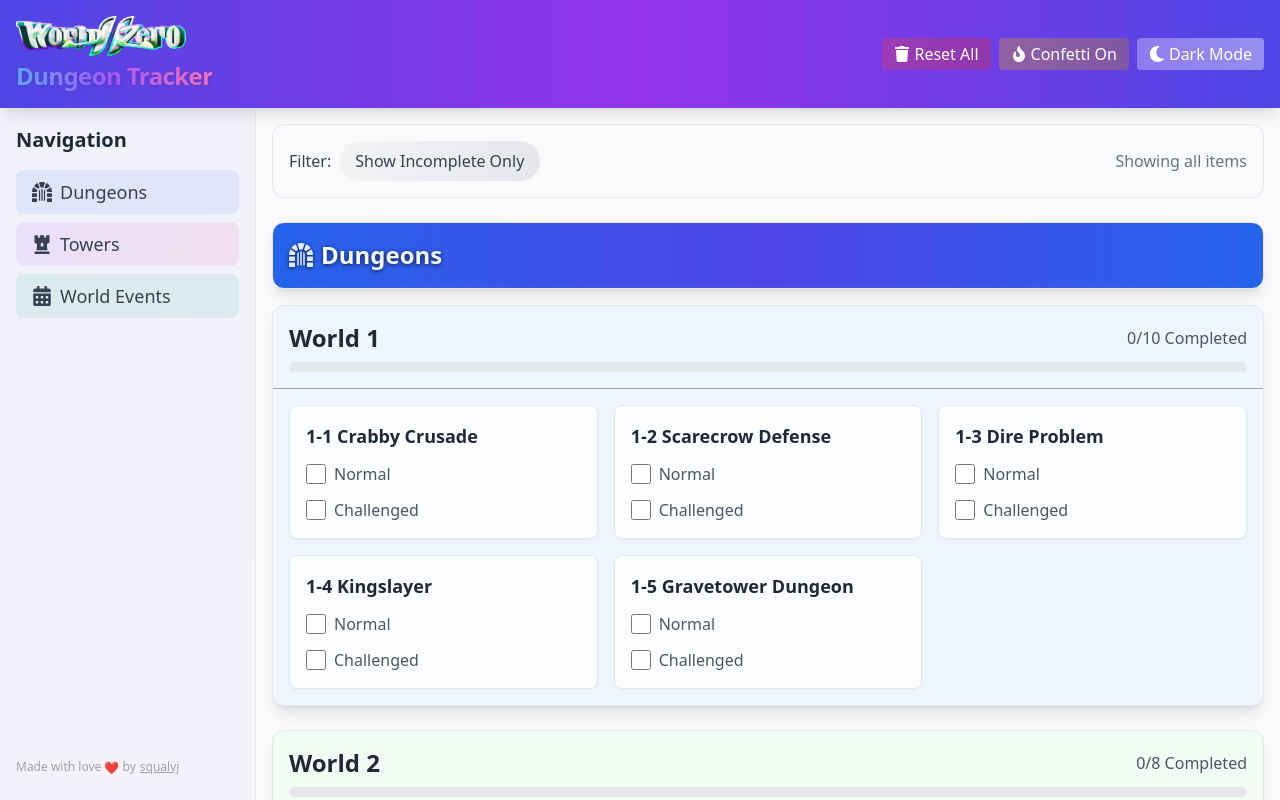
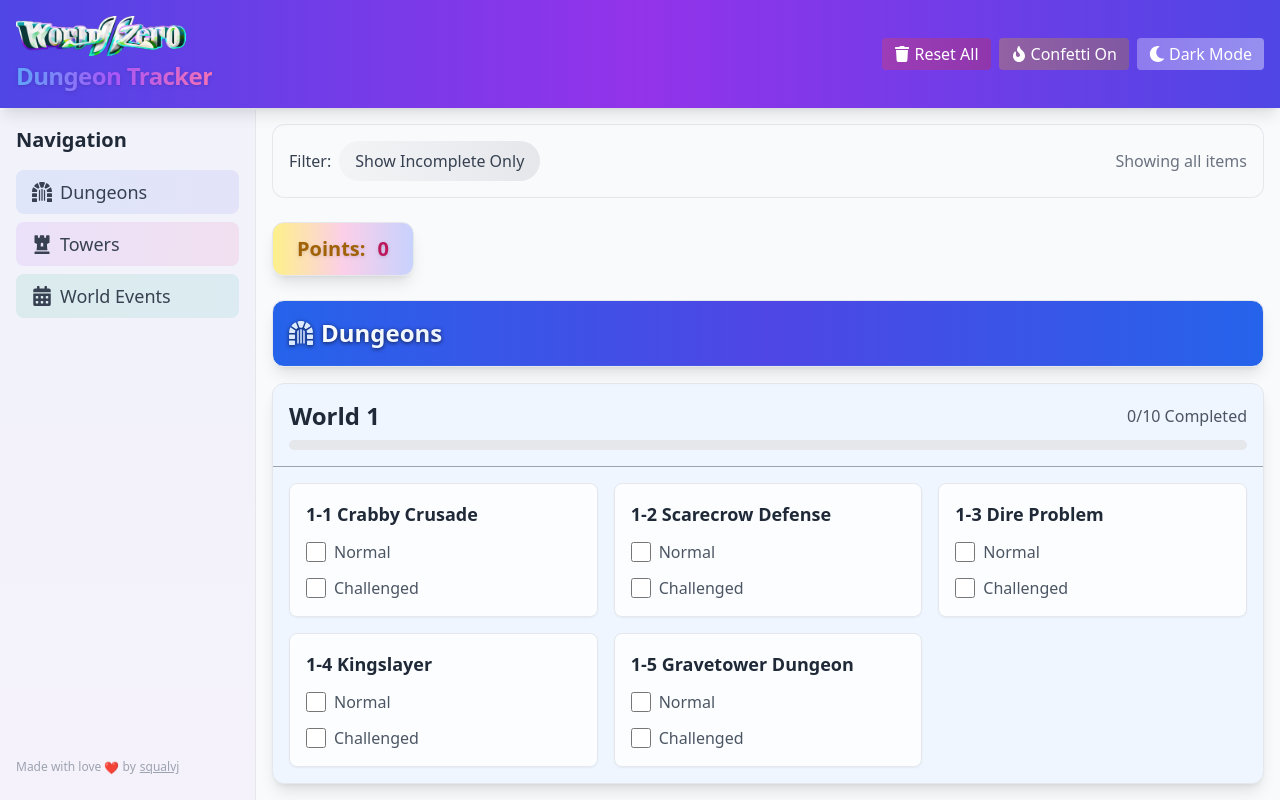
Before and after one commit to squalvj/wz-dungeon-tracker, a React (Vite) app: page / in a window 1280 px wide. Shown: the top 800 px of the page. Built offline with nearby package versions, Linux system fonts and the light colour scheme.

Commit message:
feat: add points

```diff
--- a/src/App.tsx
+++ b/src/App.tsx
@@ -601,6 +601,52 @@ export default function App() {
             </div>
           </div>
 
+          {/* Points Display */}
+          <div className="w-full flex justify-start">
+            <div className="rounded-xl bg-gradient-to-r from-yellow-200 via-pink-200 to-indigo-200 dark:from-yellow-900 dark:via-pink-900 dark:to-indigo-900 shadow-lg px-6 py-3 flex items-center gap-3 text-lg md:text-xl font-bold text-gray-800 dark:text-gray-100 border border-gray-200 dark:border-gray-700">
+              <span className="drop-shadow text-yellow-700 dark:text-yellow-300">
+                Points:
+              </span>
+              <span
+                data-testid="points-value"
+                className="drop-shadow text-pink-700 dark:text-pink-200"
+              >
+                {(() => {
+                  // Dungeons
+                  let dungeonPoints = 0;
+                  worlds.forEach((world) => {
+                    world.dungeons.forEach((dungeon) => {
+                      if (checklist[dungeon.id]?.normal)
+                        dungeonPoints += dungeon.pointsNormal;
+                      if (checklist[dungeon.id]?.challenged)
+                        dungeonPoints += dungeon.pointsChallenged;
+                    });
+                  });
+                  // Towers (exclude infinite tower)
+                  let towerPoints = 0;
+                  towers.forEach((tower) => {
+                    if (
+                      towerChecklist[tower.id] &&
+                      !/infinite/i.test(tower.name)
+                    ) {
+                      towerPoints += tower.points;
+                    }
+                  });
+                  // World Events
+                  let eventPoints = 0;
+                  worldEvents.forEach((world) => {
+                    for (let i = 0; i < world.count; i++) {
+                      if (worldEventChecklist[`${world.worldId}-event-${i}`]) {
+                        eventPoints += world.points;
+                      }
+                    }
+                  });
+                  return dungeonPoints + towerPoints + eventPoints;
+                })()}
+              </span>
+            </div>
+          </div>
+
           {/* Dungeons Section */}
           <div id="dungeons-section">
             <div className="bg-gradient-to-r from-blue-600 via-indigo-600 to-blue-600 dark:from-blue-700 dark:via-indigo-700 dark:to-blue-700 rounded-xl border shadow-lg overflow-hidden sticky top-[94px] sm:top-[106px] z-30">
--- a/src/data/towers.ts
+++ b/src/data/towers.ts
@@ -1,10 +1,10 @@
 export const towers = [
-  { id: "tower-1", name: "Prison Tower" },
-  { id: "tower-2", name: "Atlantis Tower" },
-  { id: "tower-3", name: "Mezuvian Tower" },
-  { id: "tower-4", name: "Oasis Tower" },
-  { id: "tower-5", name: "Aether Tower" },
-  { id: "tower-6", name: "Arcane Tower" },
-  { id: "tower-7", name: "Celestial Tower" },
-  { id: "tower-8", name: "Infinite Tower" },
+  { id: "tower-1", name: "Prison Tower", points: 15 },
+  { id: "tower-2", name: "Atlantis Tower", points: 15 },
+  { id: "tower-3", name: "Mezuvian Tower", points: 15 },
+  { id: "tower-4", name: "Oasis Tower", points: 15 },
+  { id: "tower-5", name: "Aether Tower", points: 15 },
+  { id: "tower-6", name: "Arcane Tower", points: 15 },
+  { id: "tower-7", name: "Celestial Tower", points: 15 },
+  { id: "tower-8", name: "Infinite Tower", points: 0 },
 ];
--- a/src/data/worldEvents.ts
+++ b/src/data/worldEvents.ts
@@ -1,12 +1,12 @@
 export const worldEvents = [
-  { worldId: "1", count: 3 },
-  { worldId: "2", count: 3 },
-  { worldId: "3", count: 3 },
-  { worldId: "4", count: 3 },
-  { worldId: "5", count: 3 },
-  { worldId: "6", count: 2 },
-  { worldId: "7", count: 3 },
-  { worldId: "8", count: 4 },
-  { worldId: "9", count: 3 },
-  { worldId: "10", count: 3 },
+  { worldId: "1", count: 3, points: 1 },
+  { worldId: "2", count: 3, points: 1 },
+  { worldId: "3", count: 3, points: 1 },
+  { worldId: "4", count: 3, points: 1 },
+  { worldId: "5", count: 3, points: 1 },
+  { worldId: "6", count: 2, points: 1 },
+  { worldId: "7", count: 3, points: 1 },
+  { worldId: "8", count: 4, points: 1 },
+  { worldId: "9", count: 3, points: 1 },
+  { worldId: "10", count: 3, points: 1 },
 ];
--- a/src/data/worlds.ts
+++ b/src/data/worlds.ts
@@ -1,6 +1,8 @@
 export interface Dungeon {
   id: string;
   name: string;
+  pointsNormal: number;
+  pointsChallenged: number;
 }
 
 export interface World {
@@ -16,11 +18,36 @@ export const worlds: World[] = [
     name: "World 1",
     color: "bg-blue-100 border-blue-300",
     dungeons: [
-      { id: "1-1", name: "1-1 Crabby Crusade" },
-      { id: "1-2", name: "1-2 Scarecrow Defense" },
-      { id: "1-3", name: "1-3 Dire Problem" },
-      { id: "1-4", name: "1-4 Kingslayer" },
-      { id: "1-5", name: "1-5 Gravetower Dungeon" },
+      {
+        id: "1-1",
+        name: "1-1 Crabby Crusade",
+        pointsNormal: 1,
+        pointsChallenged: 2,
+      },
+      {
+        id: "1-2",
+        name: "1-2 Scarecrow Defense",
+        pointsNormal: 1,
+        pointsChallenged: 2,
+      },
+      {
+        id: "1-3",
+        name: "1-3 Dire Problem",
+        pointsNormal: 1,
+        pointsChallenged: 2,
+      },
+      {
+        id: "1-4",
+        name: "1-4 Kingslayer",
+        pointsNormal: 1,
+        pointsChallenged: 2,
+      },
+      {
+        id: "1-5",
+        name: "1-5 Gravetower Dungeon",
+        pointsNormal: 1,
+        pointsChallenged: 2,
+      },
     ],
   },
   {
@@ -28,10 +55,30 @@ export const worlds: World[] = [
     name: "World 2",
     color: "bg-green-100 border-green-300",
     dungeons: [
-      { id: "2-1", name: "2-1 Temple of Ruin" },
-      { id: "2-2", name: "2-2 Mama Trauma" },
-      { id: "2-3", name: "2-3 Volcano Shadow" },
-      { id: "2-4", name: "2-4 Volcano Dungeon" },
+      {
+        id: "2-1",
+        name: "2-1 Temple of Ruin",
+        pointsNormal: 1,
+        pointsChallenged: 2,
+      },
+      {
+        id: "2-2",
+        name: "2-2 Mama Trauma",
+        pointsNormal: 1,
+        pointsChallenged: 2,
+      },
+      {
+        id: "2-3",
+        name: "2-3 Volcano Shadow",
+        pointsNormal: 2,
+        pointsChallenged: 3,
+      },
+      {
+        id: "2-4",
+        name: "2-4 Volcano Dungeon",
+        pointsNormal: 2,
+        pointsChallenged: 3,
+      },
     ],
   },
   {
@@ -39,9 +86,24 @@ export const worlds: World[] = [
     name: "World 3",
     color: "bg-sky-100 border-sky-300",
     dungeons: [
-      { id: "3-1", name: "3-1 Mountain Pass" },
-      { id: "3-2", name: "3-2 Winter Cavern" },
-      { id: "3-3", name: "3-3 Winter Dungeon" },
+      {
+        id: "3-1",
+        name: "3-1 Mountain Pass",
+        pointsNormal: 2,
+        pointsChallenged: 3,
+      },
+      {
+        id: "3-2",
+        name: "3-2 Winter Cavern",
+        pointsNormal: 2,
+        pointsChallenged: 3,
+      },
+      {
+        id: "3-3",
+        name: "3-3 Winter Dungeon",
+        pointsNormal: 2,
+        pointsChallenged: 3,
+      },
     ],
   },
   {
@@ -49,9 +111,24 @@ export const worlds: World[] = [
     name: "World 4",
     color: "bg-yellow-100 border-yellow-300",
     dungeons: [
-      { id: "4-1", name: "4-1 Scrap Canyon" },
-      { id: "4-2", name: "4-2 Deserted Burrowmine" },
-      { id: "4-3", name: "4-3 Pyramid Dungeon" },
+      {
+        id: "4-1",
+        name: "4-1 Scrap Canyon",
+        pointsNormal: 3,
+        pointsChallenged: 4,
+      },
+      {
+        id: "4-2",
+        name: "4-2 Deserted Burrowmine",
+        pointsNormal: 3,
+        pointsChallenged: 4,
+      },
+      {
+        id: "4-3",
+        name: "4-3 Pyramid Dungeon",
+        pointsNormal: 3,
+        pointsChallenged: 4,
+      },
     ],
   },
   {
@@ -59,8 +136,18 @@ export const worlds: World[] = [
     name: "World 5",
     color: "bg-red-100 border-red-300",
     dungeons: [
-      { id: "5-1", name: "5-1 Konoh Heartlands" },
-      { id: "5-2", name: "5-2 Konoh Inferno" },
+      {
+        id: "5-1",
+        name: "5-1 Konoh Heartlands",
+        pointsNormal: 3,
+        pointsChallenged: 4,
+      },
+      {
+        id: "5-2",
+        name: "5-2 Konoh Inferno",
+        pointsNormal: 4,
+        pointsChallenged: 5,
+      },
     ],
   },
   {
@@ -68,8 +155,18 @@ export const worlds: World[] = [
     name: "World 6",
     color: "bg-teal-100 border-teal-300",
     dungeons: [
-      { id: "6-1", name: "6-1 Rough Waters" },
-      { id: "6-2", name: "6-2 Treasure Hunt" },
+      {
+        id: "6-1",
+        name: "6-1 Rough Waters",
+        pointsNormal: 4,
+        pointsChallenged: 5,
+      },
+      {
+        id: "6-2",
+        name: "6-2 Treasure Hunt",
+        pointsNormal: 4,
+        pointsChallenged: 5,
+      },
     ],
   },
   {
@@ -77,8 +174,18 @@ export const worlds: World[] = [
     name: "World 7",
     color: "bg-pink-100 border-pink-300",
     dungeons: [
-      { id: "7-1", name: "7-1 The Underworld" },
-      { id: "7-2", name: "7-2 The Labyrinth" },
+      {
+        id: "7-1",
+        name: "7-1 The Underworld",
+        pointsNormal: 5,
+        pointsChallenged: 6,
+      },
+      {
+        id: "7-2",
+        name: "7-2 The Labyrinth",
+        pointsNormal: 5,
+        pointsChallenged: 6,
+      },
     ],
   },
   {
@@ -86,8 +193,18 @@ export const worlds: World[] = [
     name: "World 8",
     color: "bg-orange-100 border-orange-300",
     dungeons: [
-      { id: "8-1", name: "8-1 Rescue in the Ruins" },
-      { id: "8-2", name: "8-2 Ruin Rush" },
+      {
+        id: "8-1",
+        name: "8-1 Rescue in the Ruins",
+        pointsNormal: 5,
+        pointsChallenged: 6,
+      },
+      {
+        id: "8-2",
+        name: "8-2 Ruin Rush",
+        pointsNormal: 6,
+        pointsChallenged: 7,
+      },
     ],
   },
   {
@@ -95,8 +212,18 @@ export const worlds: World[] = [
     name: "World 9",
     color: "bg-purple-100 border-purple-300",
     dungeons: [
-      { id: "9-1", name: "9-1 Treetop Trouble" },
-      { id: "9-2", name: "9-2 Aether Fortress" },
+      {
+        id: "9-1",
+        name: "9-1 Treetop Trouble",
+        pointsNormal: 6,
+        pointsChallenged: 7,
+      },
+      {
+        id: "9-2",
+        name: "9-2 Aether Fortress",
+        pointsNormal: 6,
+        pointsChallenged: 7,
+      },
     ],
   },
   {
@@ -104,8 +231,18 @@ export const worlds: World[] = [
     name: "World 10",
     color: "bg-indigo-100 border-indigo-300",
     dungeons: [
-      { id: "10-1", name: "10-1 Crystal Chaos" },
-      { id: "10-2", name: "10-2 Astral Academy" },
+      {
+        id: "10-1",
+        name: "10-1 Crystal Chaos",
+        pointsNormal: 7,
+        pointsChallenged: 8,
+      },
+      {
+        id: "10-2",
+        name: "10-2 Astral Academy",
+        pointsNormal: 7,
+        pointsChallenged: 8,
+      },
     ],
   },
 ];
```
